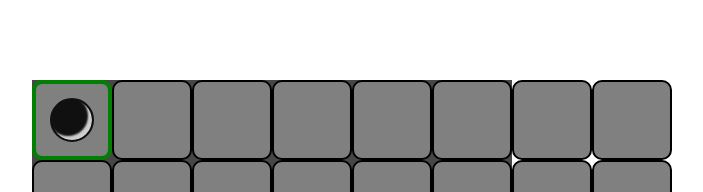
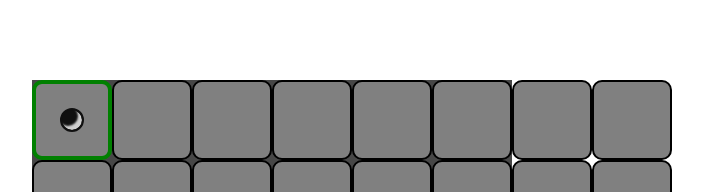
Before and after one commit to farah-najib/frk-24s-J-components, a React (Vite) app: page / in a window 1280 px wide. Both pictures are taken after a click on the button 440 px from the left and 119 px from the top of the page. Shown: the top 192 px of the page, without its empty margins (368-1071 px from the left). Built offline with nearby package versions, Linux system fonts and the light colour scheme; a web font is replaced by a local one.

Commit message:
update style

```diff
--- a/src/components/Brick/Brick.module.css
+++ b/src/components/Brick/Brick.module.css
@@ -1,7 +1,8 @@
 .brick {
-  width: 40px;
-  height: 40px;
+  width: 20px;
+  height: 20px;
   border-radius: 50%;
+  z-index: 1;
 }
 
 .black {
```
